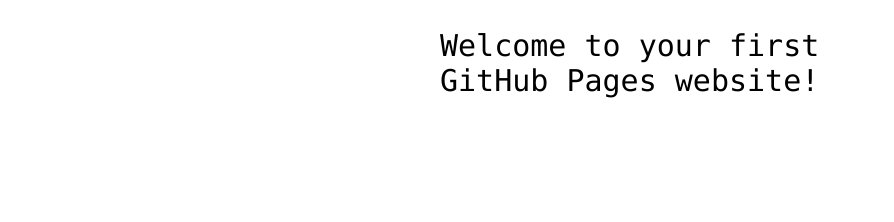
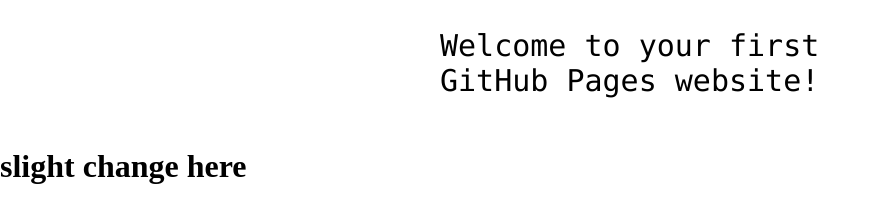
Before and after one commit to Souravak/hello-world, a plain HTML site: page index.html in a window 1280 px wide. Shown: the part 360-582 px from the top of the page, without its empty margins (0-894 px from the left). Drawn offline with Linux system fonts and the light colour scheme.

```diff
--- a/index.html
+++ b/index.html
@@ -13,6 +13,6 @@
 
 <!-- Change this code here by copy and pasting your template on line 15 -->
 <p>Welcome to your first GitHub Pages website!</p>
-
+  <h1>slight change here</h>
 </body>
 </html>
```
